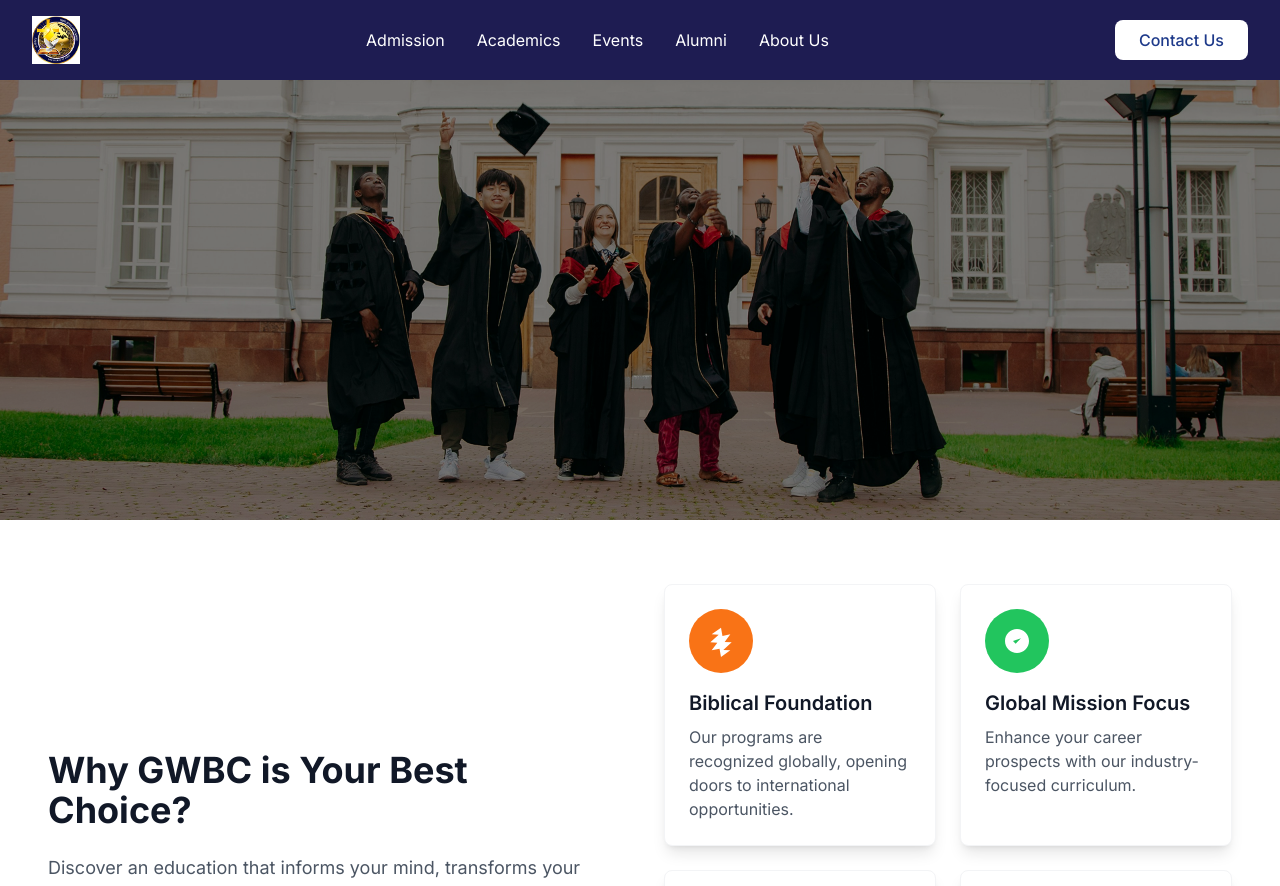
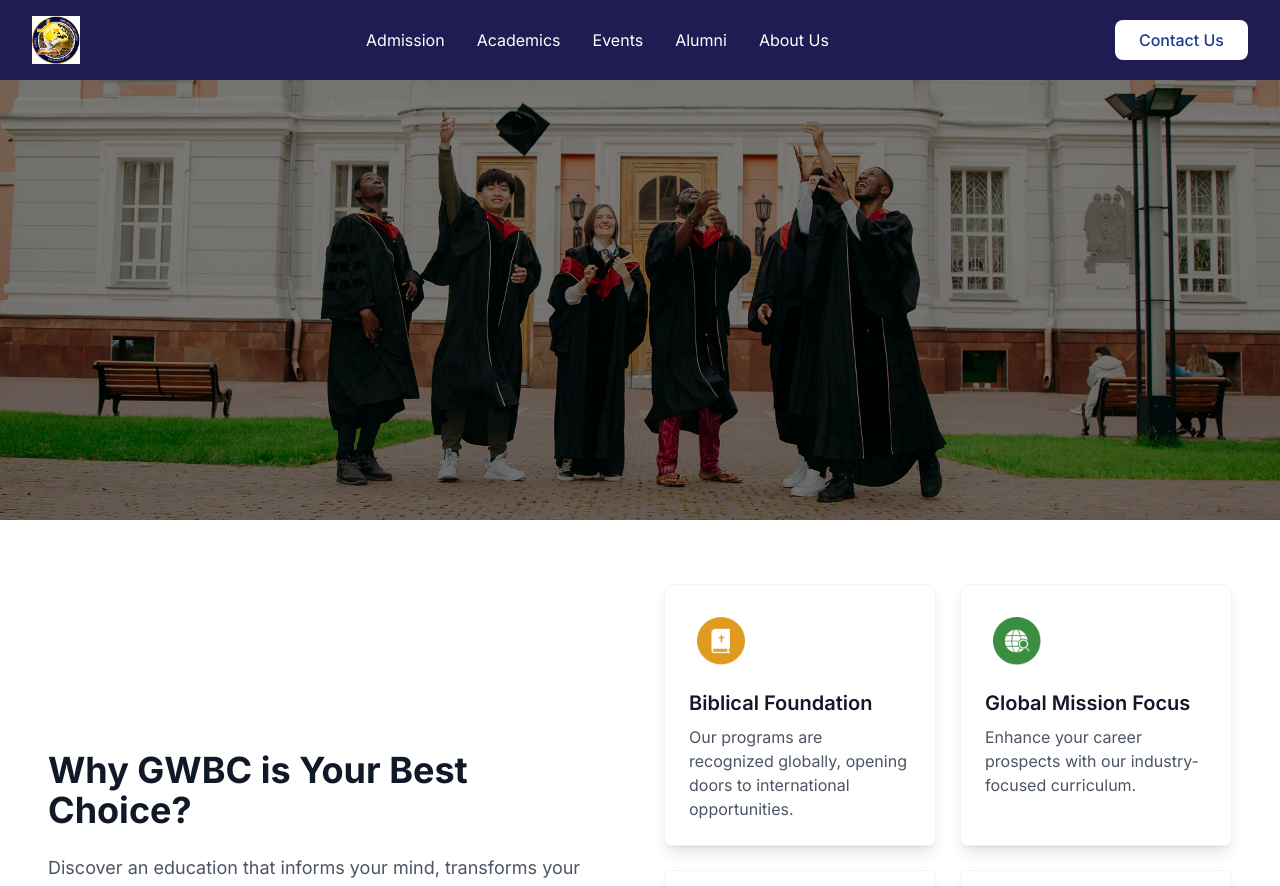
Before and after one commit to Dharaneesh2000/BibleCollege, a React (Vite) app: page / in a window 1280 px wide. Shown: the top 886 px of the page. Built offline with nearby package versions, Linux system fonts and the light colour scheme.

Commit message:
Update WhyChooseUs component to replace SVG icons with image paths for improved performance and maintainability

```diff
--- a/src/components/WhyChooseUs.tsx
+++ b/src/components/WhyChooseUs.tsx
@@ -1,41 +1,25 @@
 const WhyChooseUs = () => {
   const features = [
     {
-      icon: (
-        <svg className="w-8 h-8" fill="currentColor" viewBox="0 0 24 24">
-          <path d="M12 2L13.09 8.26L19 7L14.74 12.74L20 13L13.74 18.74L19 19L12 24L10.91 17.74L5 19L9.26 13.26L4 13L10.26 7.26L5 7L12 2Z"/>
-        </svg>
-      ),
+      icon: "/assets/images/BiblicalFoundation.png",
       title: "Biblical Foundation",
       description: "Our programs are recognized globally, opening doors to international opportunities.",
       color: "bg-orange-500"
     },
     {
-      icon: (
-        <svg className="w-8 h-8" fill="currentColor" viewBox="0 0 24 24">
-          <path d="M9 12L11 14L15 10M21 12C21 16.9706 16.9706 21 12 21C7.02944 21 3 16.9706 3 12C3 7.02944 7.02944 3 12 3C16.9706 3 21 7.02944 21 12Z"/>
-        </svg>
-      ),
+      icon: "/assets/images/GlobalMissionFocus.png",
       title: "Global Mission Focus",
       description: "Enhance your career prospects with our industry-focused curriculum.",
       color: "bg-green-500"
     },
     {
-      icon: (
-        <svg className="w-8 h-8" fill="currentColor" viewBox="0 0 24 24">
-          <path d="M12 14L9 11L12 8L15 11L12 14ZM12 2L9 5L12 8L15 5L12 2ZM12 16L9 19L12 22L15 19L12 16ZM12 10L9 7L12 4L15 7L12 10Z"/>
-        </svg>
-      ),
+      icon: "/assets/images/vibrantCommunity.png",
       title: "Vibrant Community",
       description: "Learn from leading experts and practitioners in your field.",
       color: "bg-blue-500"
     },
     {
-      icon: (
-        <svg className="w-8 h-8" fill="currentColor" viewBox="0 0 24 24">
-          <path d="M12 2C13.1 2 14 2.9 14 4C14 5.1 13.1 6 12 6C10.9 6 10 5.1 10 4C10 2.9 10.9 2 12 2ZM21 9V7L15 1H5C3.89 1 3 1.89 3 3V21C3 22.11 3.89 23 5 23H19C20.11 23 21 22.11 21 21V9M19 9H14V4H19V9Z"/>
-        </svg>
-      ),
+      icon: "/assets/images/ExpertFaculty.png",
       title: "Expert Faculty",
       description: "Engage with cutting-edge research and real-world projects.",
       color: "bg-purple-500"
@@ -60,8 +44,12 @@ const WhyChooseUs = () => {
           <div className="grid grid-cols-2 gap-6">
             {features.map((feature, index) => (
               <div key={index} className="bg-white p-6 rounded-lg shadow-lg border border-gray-100 hover:shadow-xl transition-shadow duration-300">
-                <div className={`w-16 h-16 ${feature.color} rounded-full flex items-center justify-center text-white mb-4`}>
-                  {feature.icon}
+                <div className="w-16 h-16 rounded-full flex items-center justify-center mb-4">
+                  <img
+                    src={feature.icon}
+                    alt={feature.title}
+                    className="w-12 h-12 object-contain"
+                  />
                 </div>
                 <h3 className="text-xl font-semibold text-gray-900 mb-2">
                   {feature.title}
```
